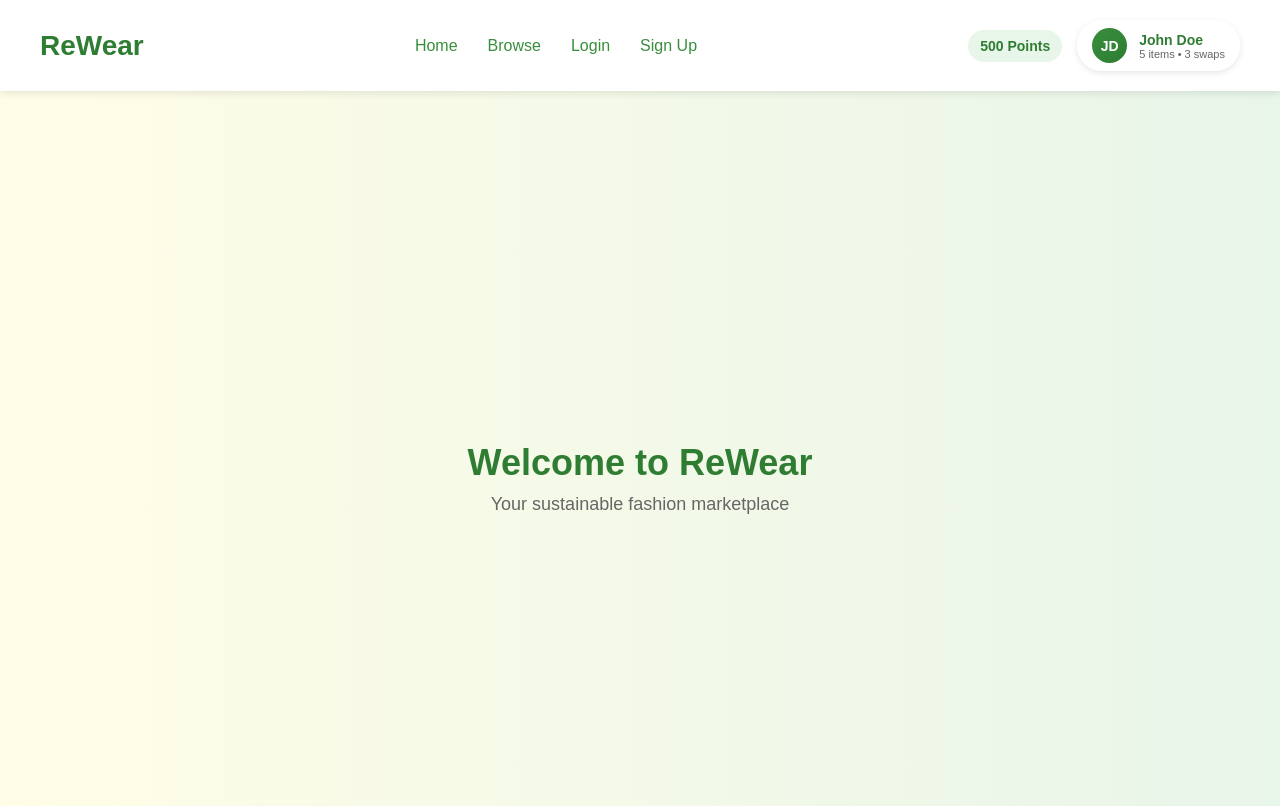
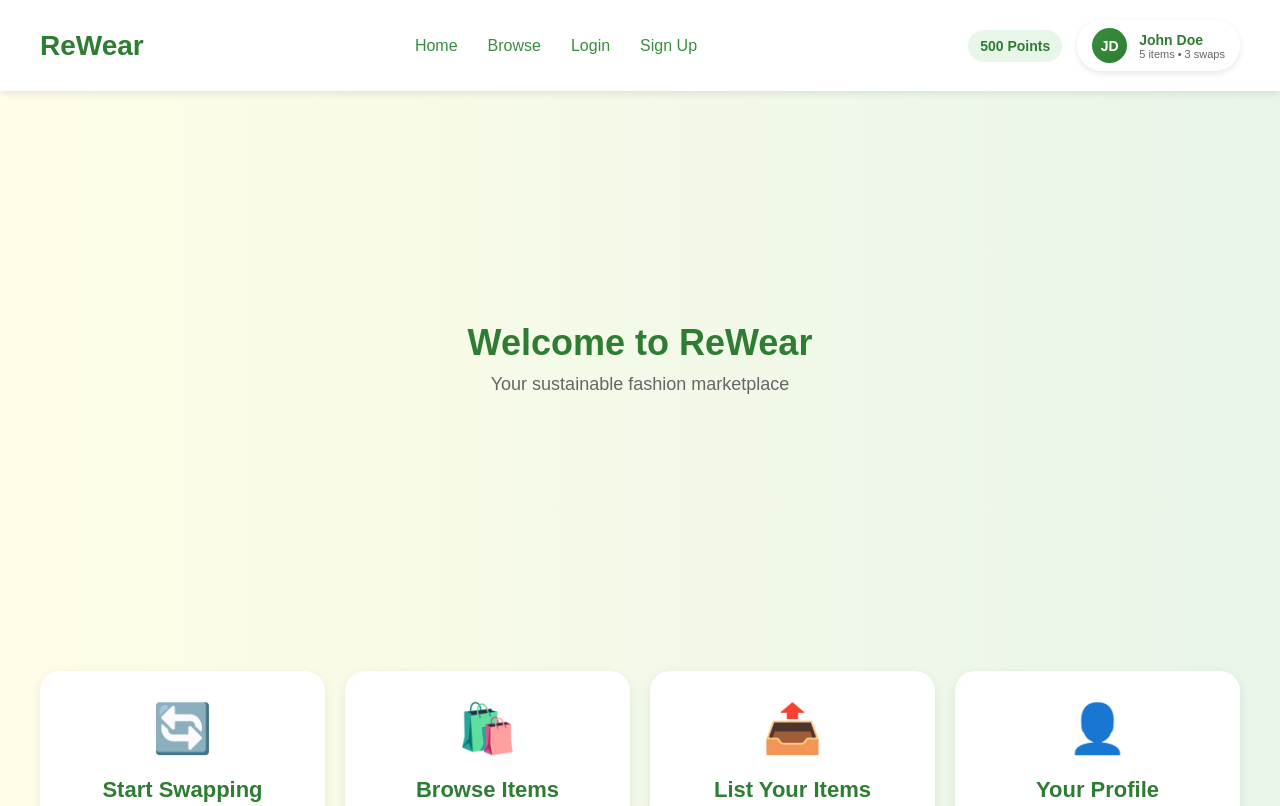
Before and after one commit to mitesh006/Hackoholics_Projex, a website: page frontend/views/LandingPage.html in a window 1280 px wide. Shown: the top 806 px of the page. Drawn offline with Linux system fonts and the light colour scheme.

Commit message:
NEW WEB 2

```diff
--- a/frontend/views/LandingPage.html
+++ b/frontend/views/LandingPage.html
@@ -129,7 +129,7 @@
       flex-direction: column;
       align-items: center;
       justify-content: center;
-      min-height: calc(100vh - 100px);
+      min-height: calc(70vh - 100px);
       text-align: center;
       padding: 40px 20px;
     }
```
Also changed, not shown: frontend/views/index.html (+3 -3 lines).
